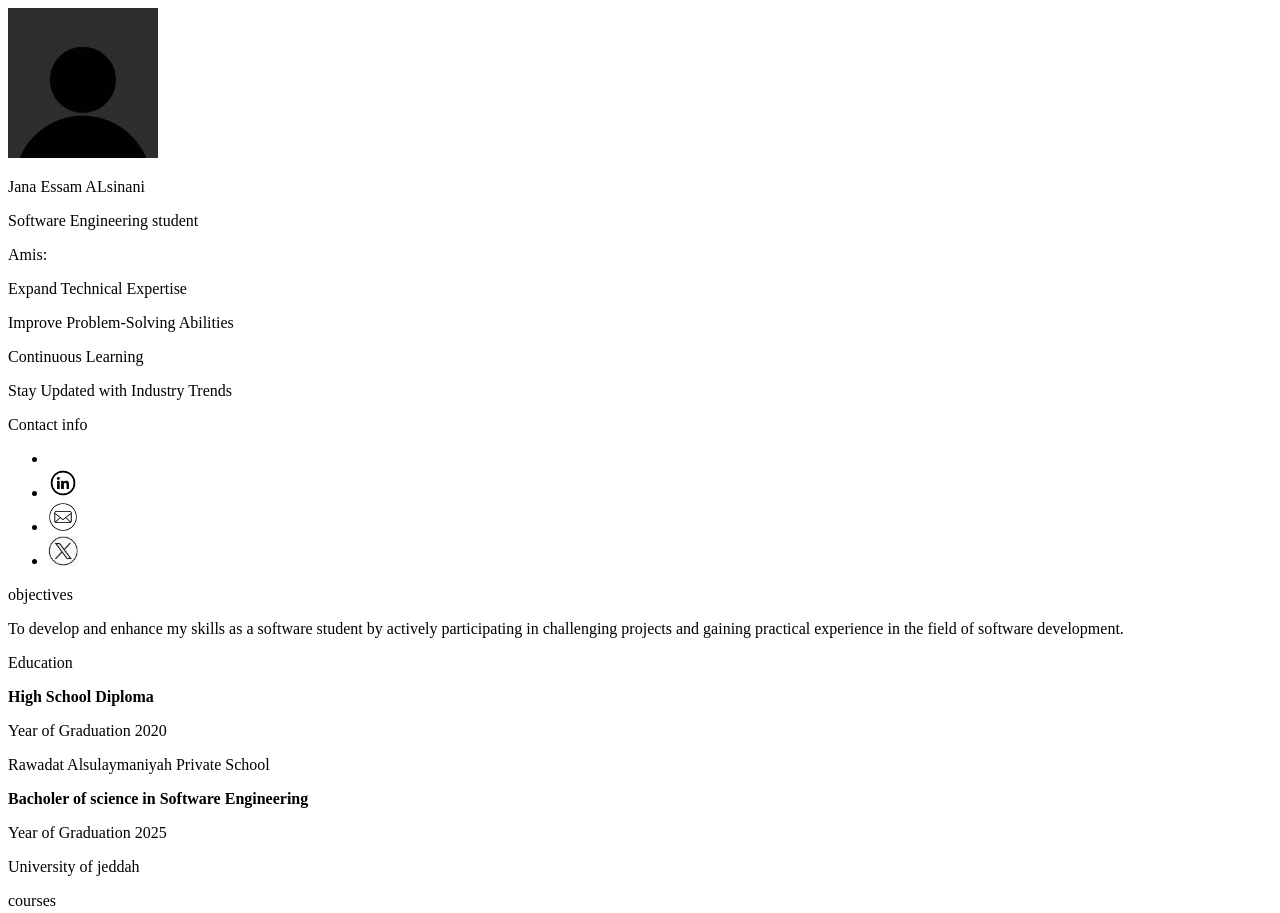
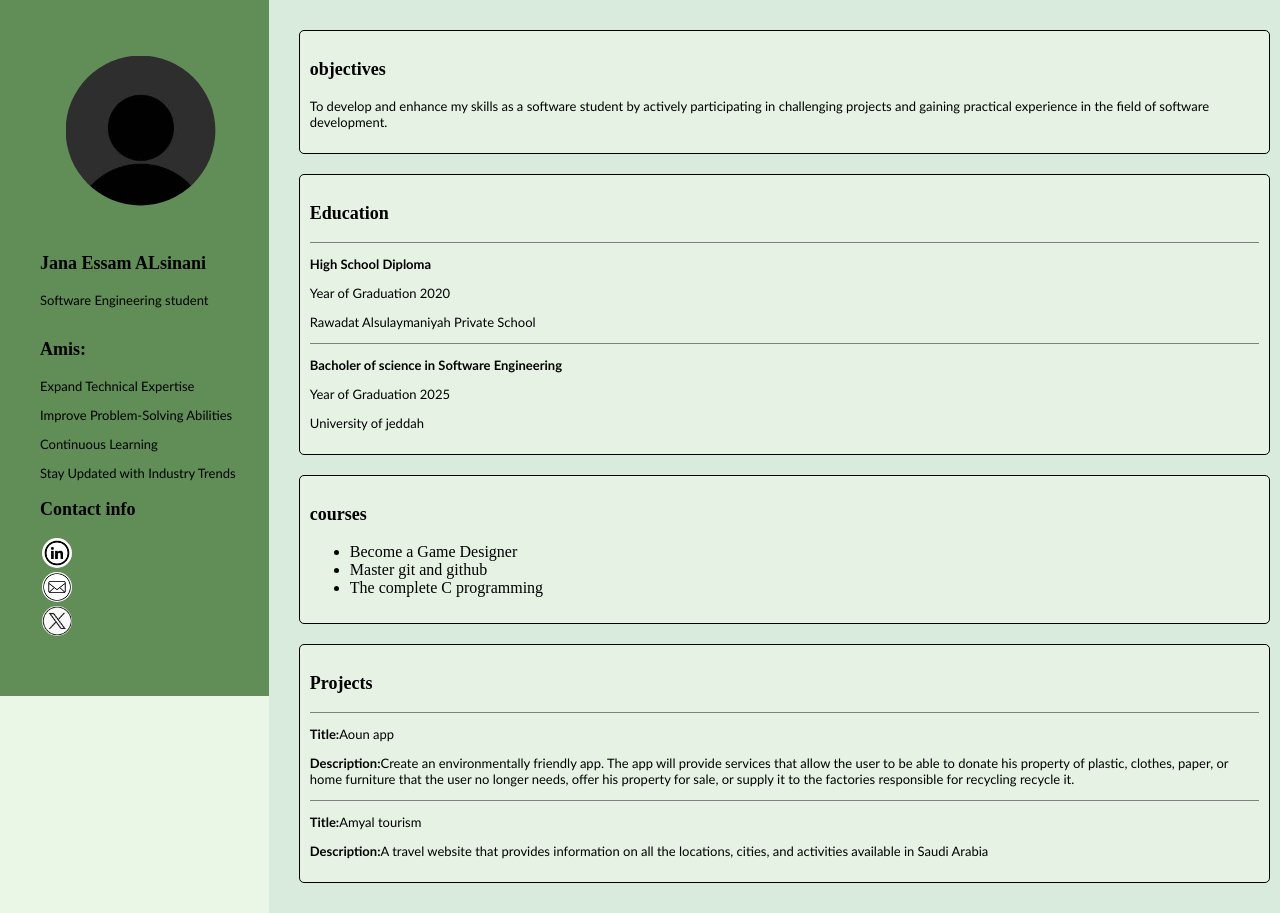
Before and after one commit to Jana1e/Resume, a plain HTML site: page index.html in a window 1280 px wide. Shown: the top 913 px of the page. Drawn offline with Linux system fonts and the light colour scheme.

Commit message:
Add files via upload

```diff
--- a/index.html
+++ b/index.html
@@ -2,13 +2,13 @@
 <html lang="en" >
     <head>
        <title>My resume</title>
-       <link rel="stylesheet" href="style.css" type="text/css">
-
+       <link rel="stylesheet" href="cssweb.css" type="text/css">
+       <meta charset="UTF-8">
     </head>
     <body>
         <div class="leftcolumn">
         <header>
-            <img class="pic"src="profilepic.jpg"alt ="personal pic" width="150" height="150">
+            <img class="pic" src="profilepic.jpg" alt ="personal pic" width="150" height="150">
             <P class ="largetxt">Jana Essam ALsinani</P>
             <p class ="smalltxt">Software Engineering student</p>
         </header>
@@ -24,9 +24,9 @@
             <p class="largetxt">Contact info </p>
             <ul id="contact">
                 <li><a href=""></a></li>
-                <li><a href="https://www.linkedin.com/in/jana-alsinani-590409293/"><img class="icons" src="linkedin.png" width="30" height="30"></a></li>
-                <li><a href="mailto: 2110413@uj.edu.sa.com"><img class="icons" src="Email.png" width="30" height="30"></a></li>
-                <li><a href="https://twitter.com/girl112522"><img class="icons" src="xapp.jpg" width="30" height="30"></a></li>
+                <li><a href="https://www.linkedin.com/in/jana-alsinani-590409293/"><img class="icons" src="linkedin.png" width="30" height="30"  alt ="linkedin icon"></a></li>
+                <li><a href="mailto:2110413@uj.edu.sa.com"><img class="icons" src="Email.png" width="30" height="30"  alt ="email icon"></a></li>
+                <li><a href="https://twitter.com/girl112522"><img class="icons" src="xapp.jpg" width="30" height="30"  alt ="x app icon"></a></li>
             </ul>
         </nav>
         </div>
```
